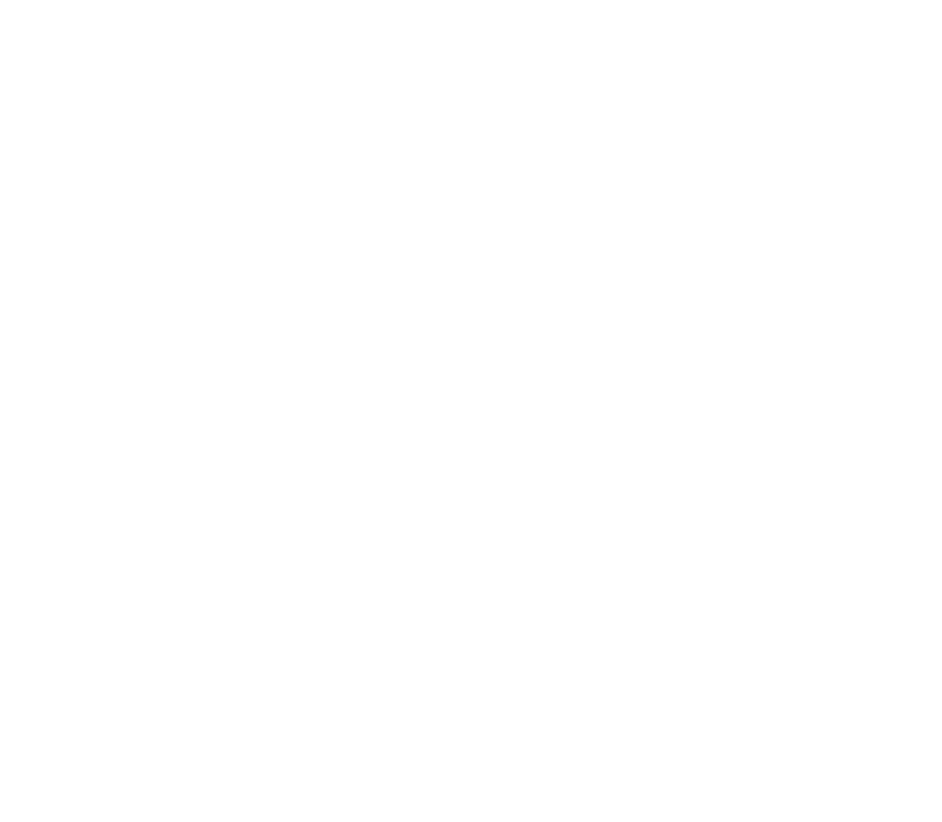
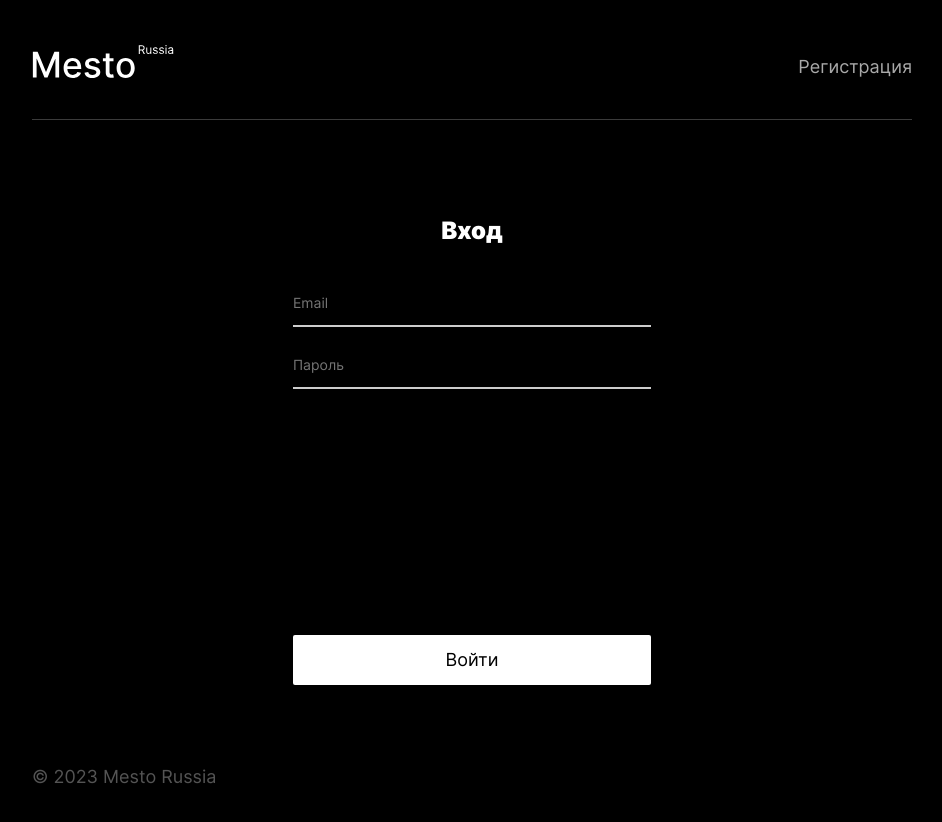
Before and after one commit to AGolubtsova/react-mesto-auth, a React (Create React App) app: page /#/sign-in in a window 1280 px wide. Shown: the top 822 px of the page, without its empty margins (168-1110 px from the left). Before the commit the page ends 800 px from the top, so only its background shows below. Built offline with nearby package versions, Linux system fonts and the light colour scheme; no server answers.

Commit message:
fix bugs

```diff
--- a/package.json
+++ b/package.json
@@ -1,7 +1,7 @@
 {
   "name": "react-mesto-auth",
   "version": "0.1.0",
-  "homepage": "https://agolubtsova.github.io/react-mesto-auth/",
+  "homepage": "https://agolubtsova.github.io/react-mesto-auth",
   "private": true,
   "dependencies": {
     "@testing-library/jest-dom": "^5.17.0",
@@ -14,7 +14,7 @@
     "web-vitals": "^2.1.4"
   },
   "scripts": {
-    "predeploy": "npm run build",
+    "predeploy": "rm -rf build && npm run build",
     "deploy": "gh-pages -d build",
     "start": "react-scripts start",
     "build": "react-scripts build",
--- a/src/components/App.js
+++ b/src/components/App.js
@@ -183,7 +183,7 @@ function App() {
         setLoggedIn(true);
         setEmail(email);
         localStorage.setItem('jwt', res);
-        navigate("/main", { replace: true });
+        navigate("/", { replace: true });
       };
     })
     .catch( (err) => {
@@ -225,7 +225,6 @@ function App() {
     <CurrentUserContext.Provider value={currentUser}>
       <div className = "page">
         <Routes>
-          <Route path="*" element={loggedIn ? <Navigate to="/main" replace/> : <Navigate to="/sign-in" replace/>}/>
           <Route path="/sign-up" element={
             <>
               <Header title="Войти" url="/sign-in" />
@@ -238,7 +237,7 @@ function App() {
                <Login onLogin={handleLogin} onClose = {closeAllPopups}/>
              </>}
           />
-          <Route path="/main" element={
+          <Route path="/" element={
             <>
               <Header title="Выйти" url="/sign-in" onSignOut={onSignOut} email={email}/>
               <ProtectedRoute
--- a/src/index.js
+++ b/src/index.js
@@ -1,6 +1,6 @@
 import React from 'react';
 import ReactDOM from 'react-dom/client';
-import { BrowserRouter } from 'react-router-dom';
+import { BrowserRouter, HashRouter } from 'react-router-dom';
 import './index.css';
 import App from './components/App';
 import reportWebVitals from './reportWebVitals';
@@ -8,9 +8,9 @@ import reportWebVitals from './reportWebVitals';
 const root = ReactDOM.createRoot(document.getElementById('root'));
 root.render(
   <React.StrictMode>
-    <BrowserRouter basename='/react-mesto-auth'>
+     <HashRouter>
       <App />
-      </BrowserRouter>
+      </HashRouter>
   </React.StrictMode>
 );
 
```
